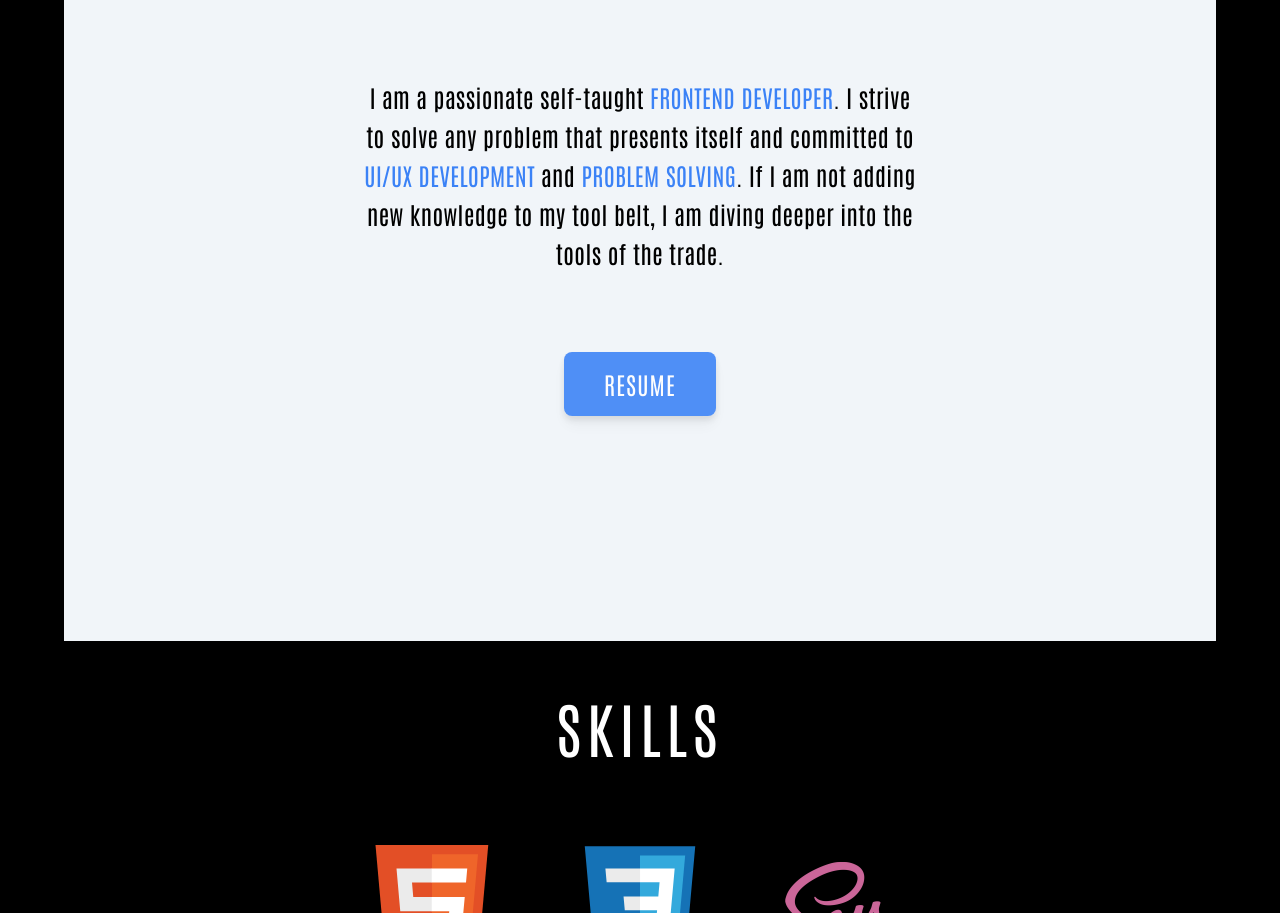
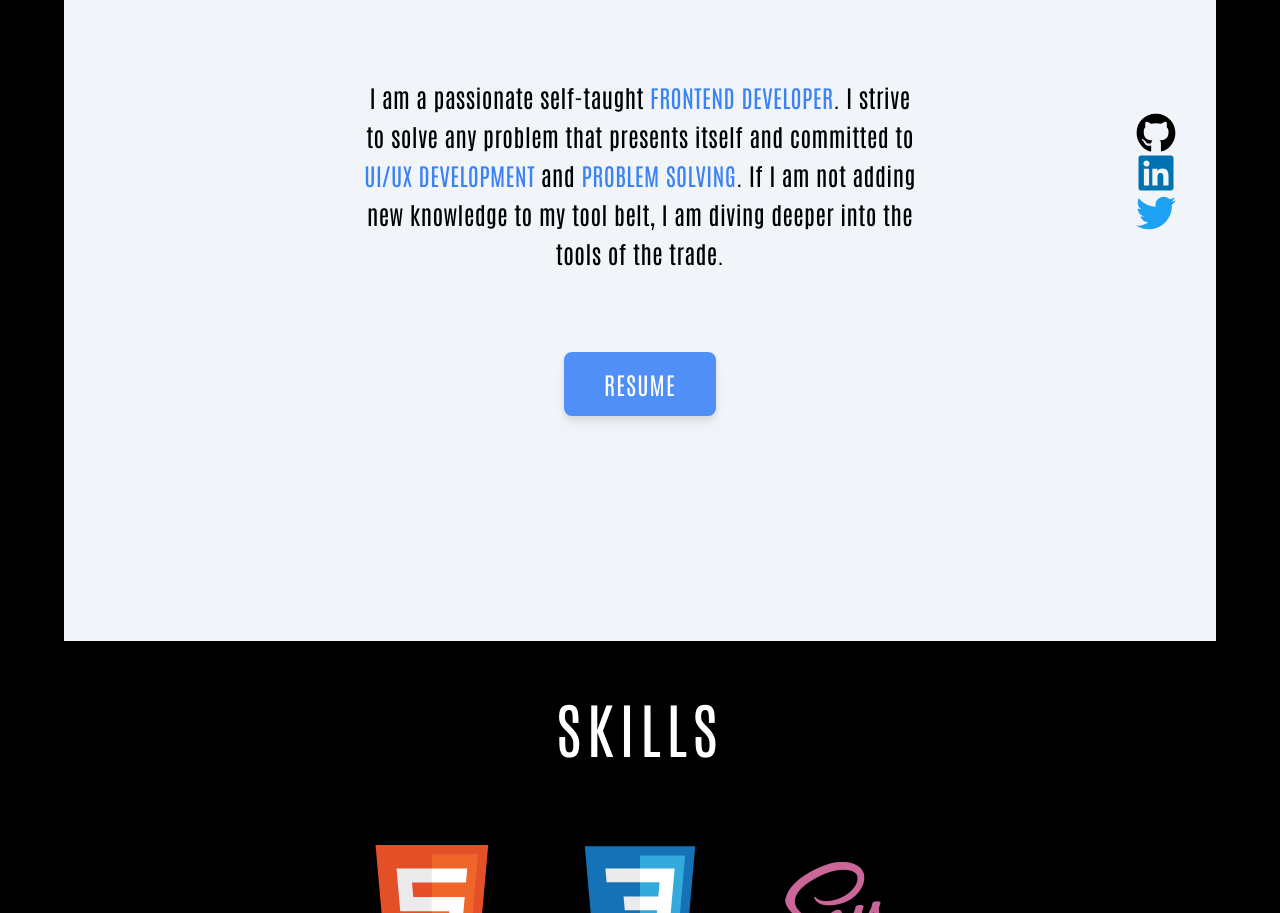
Before and after one commit to mdubelbeis/portfolio-v2, a React (Vite) app: page / in a window 1280 px wide. Shown: the part 1023-1936 px from the top of the page. Built offline with nearby package versions, Linux system fonts and the light colour scheme.

Commit message:
altered logic for responsive links

```diff
--- a/src/components/Contact.tsx
+++ b/src/components/Contact.tsx
@@ -10,14 +10,14 @@ const Contact: React.FC = () => {
     setShowContactLinks(!showContactLinks);
   };
 
-  let showMenu = showContactLinks ? 'block' : 'hidden';
+  let showMenu = showContactLinks ? 'block' : 'hidden lg:block';
 
   return (
     <aside
-      className={`absolute right-6 bottom-4 flex flex-col rounded-full md:right-0 md:rounded-2xl lg:top-[33%] lg:right-8`}
+      className={`absolute right-6 bottom-4 flex flex-col rounded-full lg:right-8 md:rounded-2xl lg:top-[33%]`}
     >
       {/* <h3 className="text-black text-5xl">CONTACT</h3> */}
-      <div id="content-container" className={`${!showMenu ? '' : 'p-2'}`}>
+      <div id="content-container" className="p-2">
         <div id="contact-links-wrapper" className={`${showMenu} gap-4 flex flex-col items-center justify-center mb-4 lg:gap-8`}>
           <div>
             <a href="www.github.com/mdubelbeis" target="_blank">
@@ -35,9 +35,9 @@ const Contact: React.FC = () => {
             </a>
           </div>
         </div>
-          <button className="lg:hidden" onClick={handleMenuClick}>
-            <FaHamburger size={40} />
-          </button>
+        <button className="lg:hidden" onClick={handleMenuClick}>
+          <FaHamburger size={40} />
+        </button>
       </div>
     </aside>
   );
```
